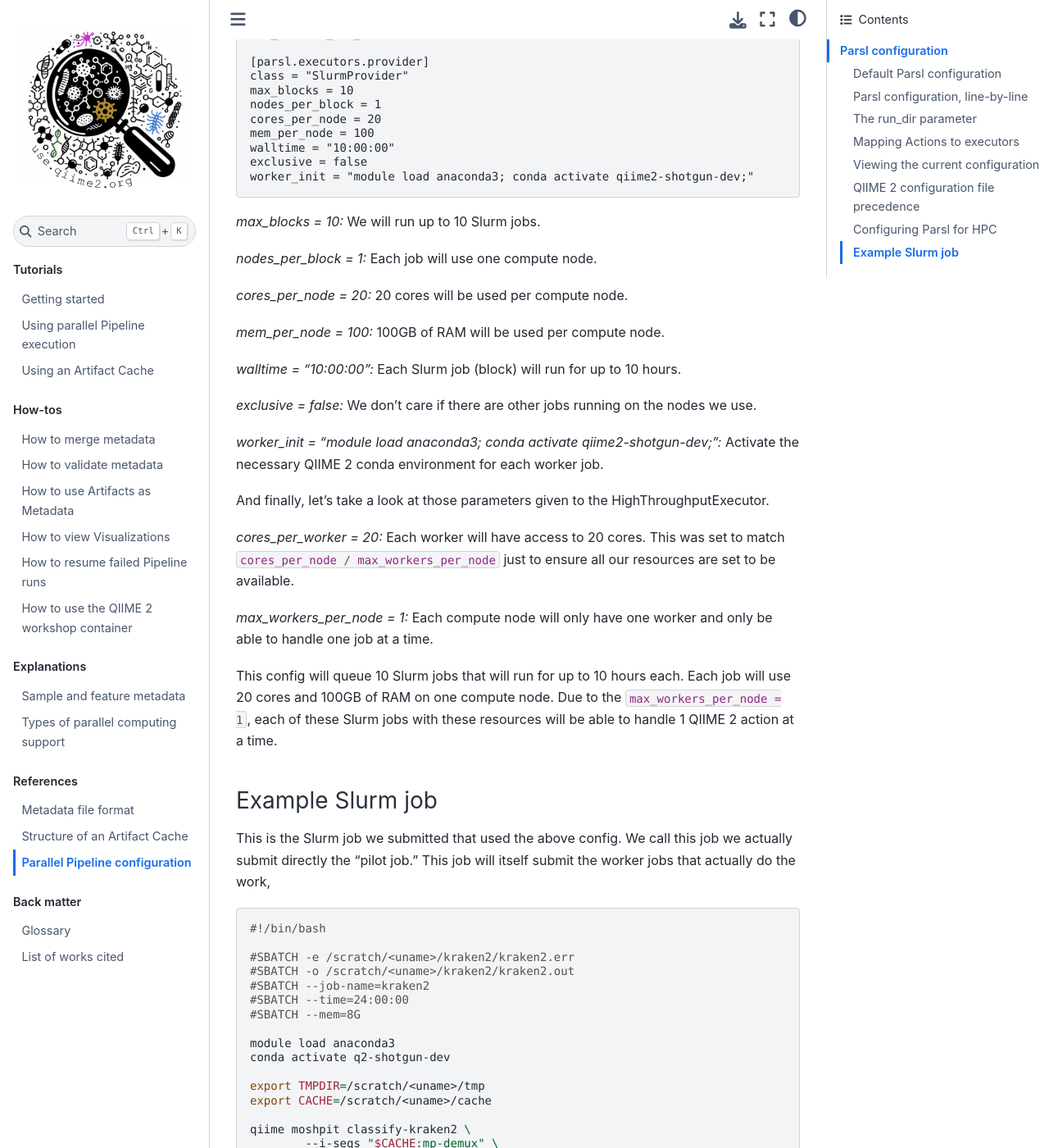
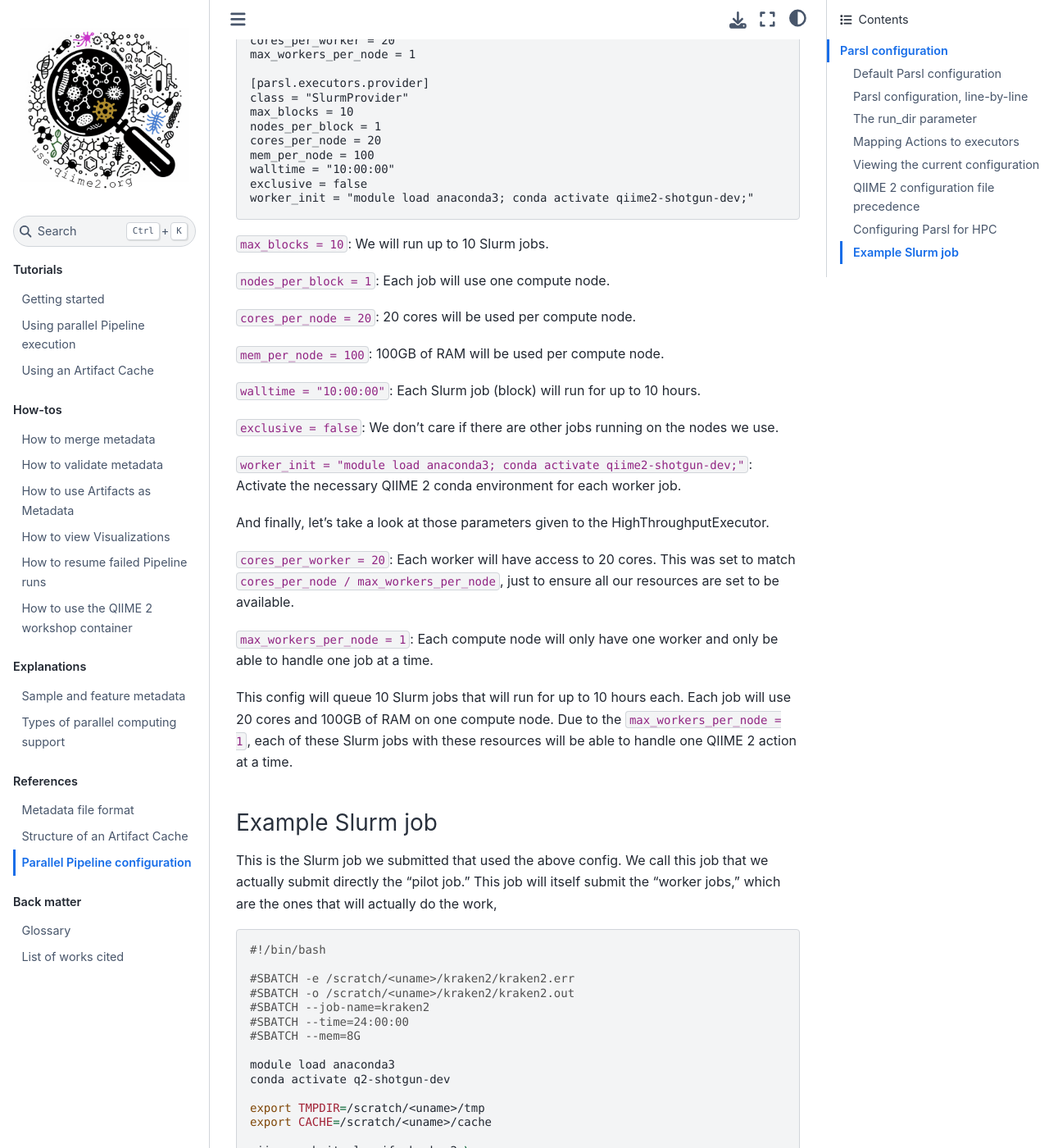
Before and after one commit to caporaso-lab/using-qiime2, a Jupyter Book: the page built from book/references/parallel-configuration.md, in a window 1280 px wide and 1400 px high, scrolled down 6290 px. Shown: the whole window at 82% size. Built offline with Jupyter Book 1.0.4 settings and Sphinx 7.4.7 and the Sphinx Book theme 1.1.4, drawn with Linux system fonts in a browser that asks for light colours; some of the changed text lies outside the part shown.

Commit message:
Apply suggestions from code review

````diff
--- a/book/references/parallel-configuration.md
+++ b/book/references/parallel-configuration.md
@@ -119,7 +119,9 @@
 
 ### The run_dir parameter
 
-Another parameter to the config that we do not set but that you should definitely be aware of is `run_dir`. This indicates the directory that Parsl will write logging info to and it defaults to `./runinfo`. This means that if you run a QIIME 2 pipleine in parallel without this parameter set a runinfo directory will be created inside the directory you ran the action in.
+Another parameter to the config that we do not set but that you should definitely be aware of is `run_dir`.
+This indicates the directory that Parsl will write logging info to and it defaults to `./runinfo`.
+This means that if you run a QIIME 2 Pipeline in parallel without this parameter set, a `runinfo` directory will be created inside the directory that you ran the action from.
 
 ### Mapping {term}`Actions <action>` to executors
 
@@ -252,31 +265,35 @@
 worker_init = "module load anaconda3; conda activate qiime2-shotgun-dev;"
 ```
 
-*max_blocks = 10:* We will run up to 10 Slurm jobs.
+`max_blocks = 10`: We will run up to 10 Slurm jobs.
 
-*nodes_per_block = 1:* Each job will use one compute node.
+`nodes_per_block = 1`: Each job will use one compute node.
 
-*cores_per_node = 20:* 20 cores will be used per compute node.
+`cores_per_node = 20`: 20 cores will be used per compute node.
 
-*mem_per_node = 100:* 100GB of RAM will be used per compute node.
+`mem_per_node = 100`: 100GB of RAM will be used per compute node.
 
-*walltime = "10:00:00":* Each Slurm job (block) will run for up to 10 hours.
+`walltime = "10:00:00"`: Each Slurm job (block) will run for up to 10 hours.
 
-*exclusive = false:* We don't care if there are other jobs running on the nodes we use.
+`exclusive = false`: We don't care if there are other jobs running on the nodes we use.
 
-*worker_init = "module load anaconda3; conda activate qiime2-shotgun-dev;":* Activate the necessary QIIME 2 conda environment for each worker job.
+`worker_init = "module load anaconda3; conda activate qiime2-shotgun-dev;"`: Activate the necessary QIIME 2 conda environment for each worker job.
 
 And finally, let's take a look at those parameters given to the HighThroughputExecutor.
 
-*cores_per_worker = 20:* Each worker will have access to 20 cores. This was set to match `cores_per_node / max_workers_per_node` just to ensure all our resources are set to be available.
+`cores_per_worker = 20`: Each worker will have access to 20 cores.
+ This was set to match `cores_per_node / max_workers_per_node`, just to ensure all our resources are set to be available.
 
-*max_workers_per_node = 1:* Each compute node will only have one worker and only be able to handle one job at a time.
+`max_workers_per_node = 1`: Each compute node will only have one worker and only be able to handle one job at a time.
 
-This config will queue 10 Slurm jobs that will run for up to 10 hours each. Each job will use 20 cores and 100GB of RAM on one compute node. Due to the `max_workers_per_node = 1`, each of these Slurm jobs with these resources will be able to handle 1 QIIME 2 action at a time.
+This config will queue 10 Slurm jobs that will run for up to 10 hours each. Each job will use 20 cores and 100GB of RAM on one compute node.
+Due to the `max_workers_per_node = 1`, each of these Slurm jobs with these resources will be able to handle one QIIME 2 action at a time.
 
 ### Example Slurm job
 
-This is the Slurm job we submitted that used the above config. We call this job we actually submit directly the "pilot job." This job will itself submit the worker jobs that actually do the work,
+This is the Slurm job we submitted that used the above config.
+We call this job that we actually submit directly the "pilot job."
+This job will itself submit the "worker jobs," which are the ones that will actually do the work,
 
 ```bash
 #!/bin/bash
````
Also changed, not shown: other parts of book/references/parallel-configuration.md (+38 -16 lines).
